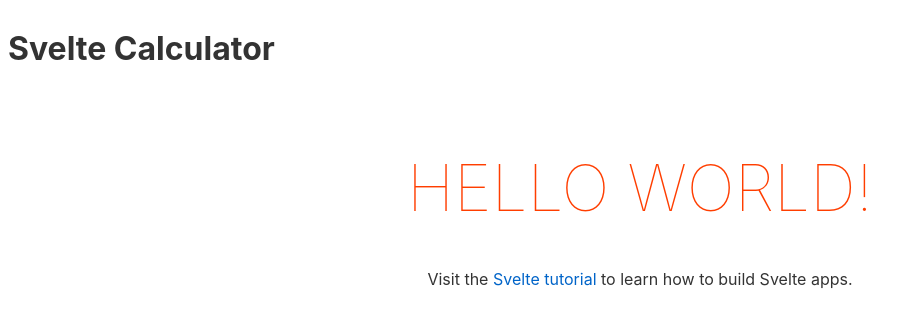
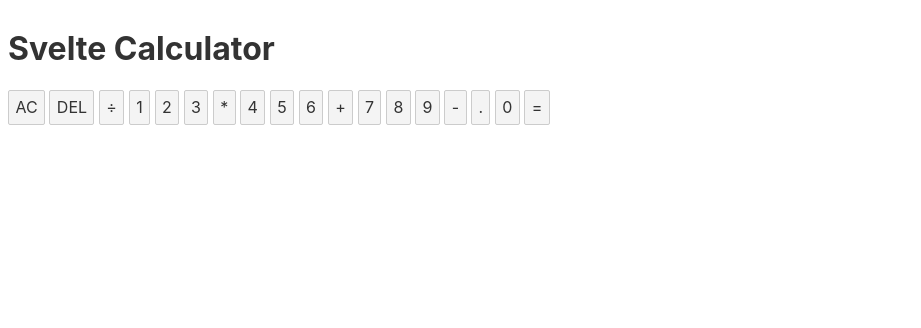
Before and after one commit to MuizU/svelte-calculator, a Svelte app: page / in a window 1280 px wide. Shown: the top 328 px of the page, without its empty margins (0-921 px from the left). Built offline with nearby package versions, Linux system fonts and the light colour scheme.

Commit message:
added HTML for the calculator

```diff
--- a/src/App.svelte
+++ b/src/App.svelte
@@ -1,36 +1,33 @@
 <script>
   import Navbar from "./Navbar.svelte";
-  export let name;
 </script>
 
-
-<Navbar></Navbar>
+<Navbar />
 <main>
-  <h1>Hello {name}!</h1>
-  <p>
-    Visit the <a href="https://svelte.dev/tutorial">Svelte tutorial</a> to learn
-    how to build Svelte apps.
-  </p>
+  <div class="calculator-grid">
+    <div class="output">
+      <div class="previous-operand" />
+      <div class="current-operand" />
+    </div>
+    <button class="span-two">AC</button>
+    <button>DEL</button>
+    <button>÷</button>
+    <button>1</button>
+    <button>2</button>
+    <button>3</button>
+    <button>*</button>
+    <button>4</button>
+    <button>5</button>
+    <button>6</button>
+    <button>+</button>
+    <button>7</button>
+    <button>8</button>
+    <button>9</button>
+    <button>-</button>
+    <button>.</button>
+    <button>0</button>
+    <button class="span-two">=</button>
+  </div>
 </main>
 
-<style>
-  main {
-    text-align: center;
-    padding: 1em;
-    max-width: 240px;
-    margin: 0 auto;
-  }
-
-  h1 {
-    color: #ff3e00;
-    text-transform: uppercase;
-    font-size: 4em;
-    font-weight: 100;
-  }
-
-  @media (min-width: 640px) {
-    main {
-      max-width: none;
-    }
-  }
-</style>
+<style></style>
```
Also changed, not shown: 1 other file (tests, documents, lock files or other folders).
